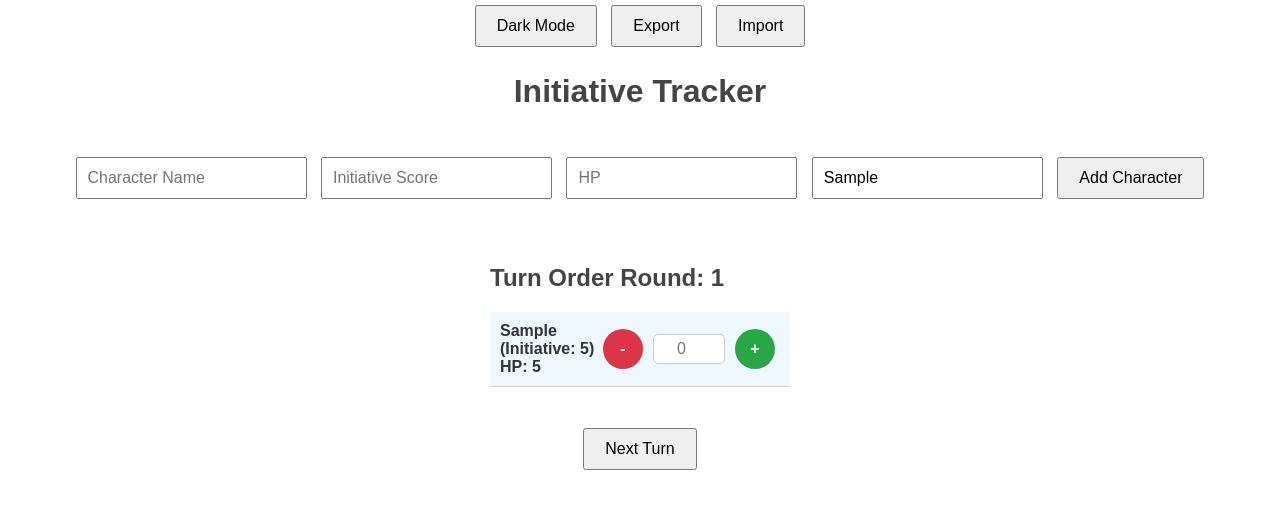
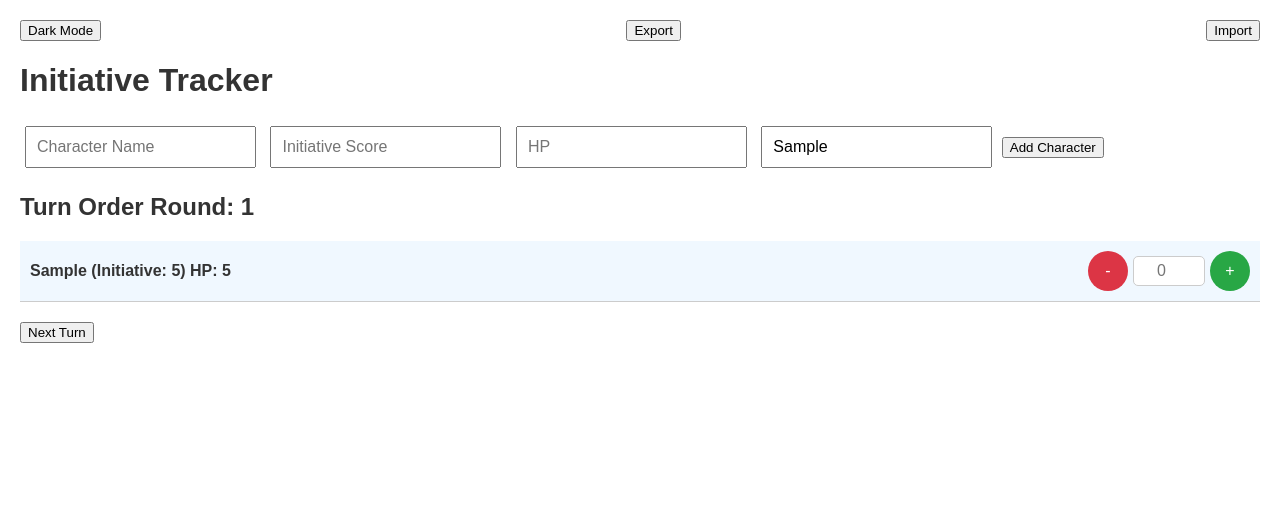
Before and after one commit to trisdenc/initiative-tracker, a plain HTML site: page index.html in a window 1280 px wide. Both pictures are taken after typing "Sample", "5", "5", "Sample" into the empty fields and a click on the button "Add Character". Drawn offline with Linux system fonts and the light colour scheme.

Commit message:
Update style.css

```diff
--- a/style.css
+++ b/style.css
@@ -1,21 +1,25 @@
 /* General Styles */
 body {
   font-family: Arial, sans-serif;
-  background-color: #fff; /* White background */
+  background-color: #fff;
   color: #333;
   margin: 0;
-  padding: 0;
-  display: flex;
-  flex-direction: column;
-  align-items: center;
+  padding: 20px;
+}
+
+body.dark-mode {
+  background-color: #333;
+  color: #f4f4f9;
 }
 
 h1, h2 {
-  color: #444;
+  color: inherit;
 }
 
-#character-form {
-  margin: 20px 0;
+#controls {
+  display: flex;
+  justify-content: space-between;
+  margin-bottom: 20px;
 }
 
 #character-form input {
@@ -24,16 +28,8 @@ h1, h2 {
   font-size: 16px;
 }
 
-button {
-  padding: 10px 20px;
-  font-size: 16px;
-  cursor: pointer;
-  margin: 5px;
-}
-
 #tracker {
   margin: 20px 0;
-  width: 300px;
 }
 
 #character-list {
@@ -45,12 +41,24 @@ button {
   padding: 10px;
   border-bottom: 1px solid #ccc;
   display: flex;
+  align-items: center;
   justify-content: space-between;
+  gap: 10px;
+}
+
+.character-avatar {
+  width: 40px;
+  height: 40px;
+  border-radius: 50%;
 }
 
 .character-info {
-  display: flex;
-  flex-direction: column;
+  flex-grow: 1;
+}
+
+.character-info .status {
+  font-size: 12px;
+  color: #888;
 }
 
 .hp-controls {
@@ -60,11 +68,10 @@ button {
 }
 
 .hp-controls button {
-  width: 40px; /* Circular buttons */
+  width: 40px;
   height: 40px;
-  border-radius: 50%; /* Make buttons round */
+  border-radius: 50%;
   font-size: 16px;
-  font-weight: bold;
   color: #fff;
   border: none;
   cursor: pointer;
@@ -74,19 +81,11 @@ button {
 }
 
 .hp-controls button.minus {
-  background-color: #dc3545; /* Red for minus */
-}
-
-.hp-controls button.minus:hover {
-  background-color: #c82333;
+  background-color: #dc3545;
 }
 
 .hp-controls button.plus {
-  background-color: #28a745; /* Green for plus */
-}
-
-.hp-controls button.plus:hover {
-  background-color: #218838;
+  background-color: #28a745;
 }
 
 .hp-input {
@@ -97,9 +96,3 @@ button {
   border: 1px solid #ccc;
   border-radius: 5px;
 }
-
-#current-turn {
-  margin-top: 20px;
-  font-size: 18px;
-  font-weight: bold;
-}
```
